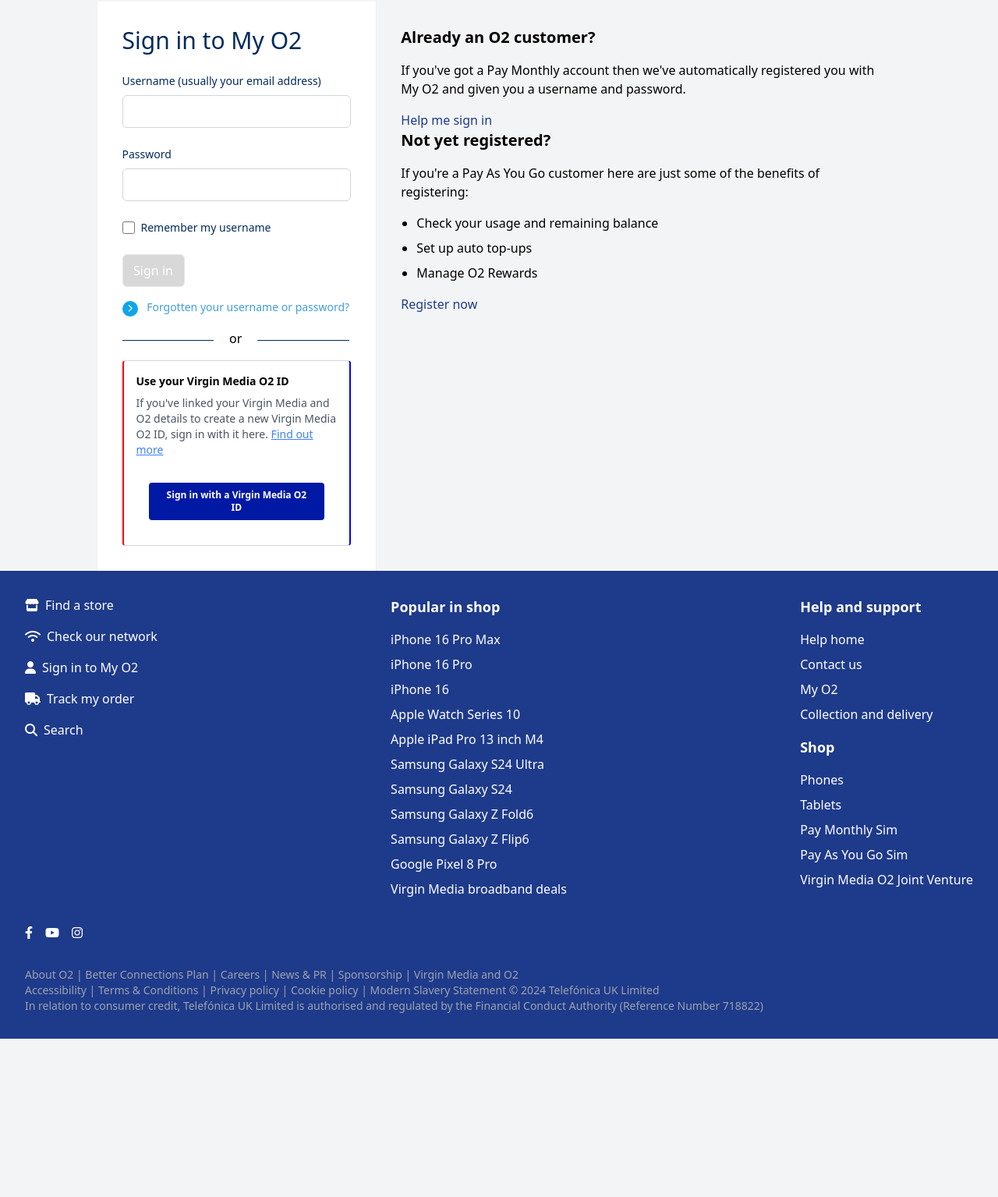
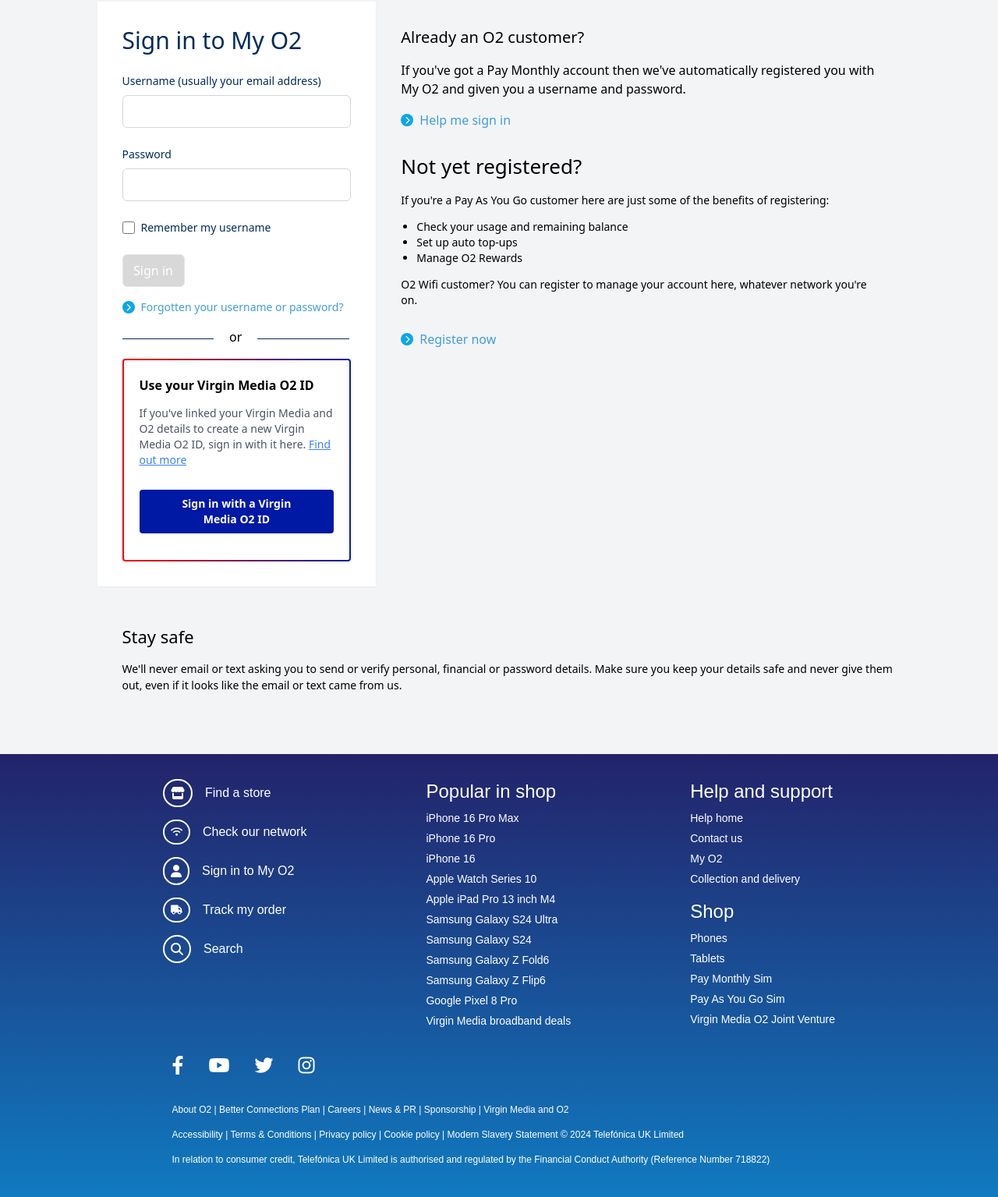
Before and after one commit to Moiz-stack/signup-signin-project, a website: page signin.html in a window 1280 px wide. Shown: the part 269-1804 px from the top of the page at 78% size. Before the commit the page ends 1601 px from the top, so only its background shows below. Drawn offline with nearby package versions, Linux system fonts and the light colour scheme.

Commit message:
complete

```diff
--- a/index.css
+++ b/index.css
@@ -2,10 +2,26 @@
 @tailwind components;
 @tailwind utilities;
 
-.gjk{
+.sign-in-div-img{
+    background: url(https://static.o2.co.uk/mymobile/img/default/page_header_bg.png) right top no-repeat;
+    background-size: 100% 100%;
+}
 
-    background: url(https://static.o2.co.uk/mymobile/img/default/page_header_bg.png) right top no-repeat;
-        background-size: 100% 100%;
+.custom-border{
+    border: 2px solid transparent;
+    background: linear-gradient(to right, #fff, #fff), linear-gradient(to right, #f70000, #081eab);
+    background-clip: padding-box, border-box;
+    background-origin: padding-box, border-box;
+}
 
 
+.footer{
+
+    font-family: Frutiger55, sans-serif;
+    font-size: 16px;
+    font-size: 1rem;
+    line-height: 1em;
+    color: #fff;
+    display: block;
+    background: linear-gradient(180deg, #23236A 0, #107AC0 100%);
 }
--- a/signin.html
+++ b/signin.html
@@ -6,6 +6,7 @@
     <meta name="viewport" content="width=device-width, initial-scale=1.0">
     <title>Sign in</title>
     <link rel="stylesheet" href="https://cdnjs.cloudflare.com/ajax/libs/font-awesome/6.4.0/css/all.min.css">
+
     <script src="https://cdn.tailwindcss.com"></script>
     <link rel="stylesheet" href="index.css">
 </head>
@@ -58,7 +59,7 @@
 
     </header>
     <!-- SIGN IN DIV -->
-    <div class="gjk p-8 shadow-lg w-full mt-[0.5px] mb-6">
+    <div class="sign-in-div-img p-8 shadow-lg w-full mt-[0.5px] mb-6">
         <h1 class="text-5xl text-white mb-6 px-32">Sign in</h1>
     </div>
     <!-- Main Section -->
@@ -85,32 +86,31 @@
                 <button type="submit"
                     class="w-[80px] bg-[#D8D8D8] text-white py-2 mt-6 rounded-md border hover:bg-[#F8F8F8] transition">Sign
                     in</button>
-                <a href="#" class="inline-block mt-4 text-[#419eda] text-sm  hover:underline">
-                    <span class="bg-sky-500 rounded-full p-1 text-white inline-block w-5 h-5 mr-2">
-                        <span class="flex justify-center items-center">
+                <a href="#" class="inline-flex items-center mt-4 text-[#419eda] text-sm hover:underline">
+                    <span class="bg-sky-500 rounded-full p-1 text-white w-4 h-4 flex justify-center items-center mr-2">
                         <i class="fa-solid fa-chevron-right text-[10px]"></i>
-                        </span>
                     </span>
                     Forgotten your username or password?
                 </a>
 
+
                 <div class="flex mt-4 mb-4">
 
-                    <hr class="border-[#032B5A] h-px w-[40%] mt-3.5"/>
+                    <hr class="border-[#032B5A] h-px w-[40%] mt-3.5" />
                     <span class="text-black px-5">or</span>
-                    <hr class="border-[#032B5A] h-px w-[40%] mt-3.5"/>
+                    <hr class="border-[#032B5A] h-px w-[40%] mt-3.5" />
 
                 </div>
 
-                <div class="bg-white border border-gray-300 rounded p-4 mt-4" style="border-left: 2px solid red; border-right: 2px solid blue;">
-                    <h3 class="text-sm font-bold mb-2">Use your Virgin Media O2 ID</h3>
-                    <p class="text-gray-600 text-sm mb-4">
+                <div class="bg-white  rounded p-5 mt-4 custom-border ">
+                    <h3 class="text-[16px] font-bold">Use your Virgin Media O2 ID</h3>
+                    <p class="text-gray-600 text-sm pt-3.5 pb-3.5">
                         If you've linked your Virgin Media and O2 details to create a new Virgin Media O2
                         ID, sign in with it here.
-                        <a href="#" class="underline text-blue-500">Find out more</a>
+                        <a href="#" class="underline text-blue-500 text-sm">Find out more</a>
                     </p>
                     <button
-                        class="m-4 text-xs bg-[#0019a5] text-white font-bold py-2 px-4 rounded focus:outline-none focus:shadow-outline">
+                        class="mt-3.5 mb-3.5 text-sm bg-[#0019a5] text-white font-bold py-2 px-8 rounded focus:outline-none focus:shadow-outline">
                         Sign in with a Virgin Media O2 ID
                     </button>
                 </div>
@@ -119,54 +119,78 @@
 
         <!-- Side Information Section -->
         <div class="p-8">
-            <div class="">
-                <h2 class="text-xl font-semibold">Already an O2 customer?</h2>
+            <div class="mb-7">
+                <h2 class="text-xl">Already an O2 customer?</h2>
                 <p class="mt-4">If you've got a Pay Monthly account then we've automatically registered you with My O2
                     and given you a username and password.</p>
-                <a href="#" class="text-blue-900 mt-4 inline-block">Help me sign in</a>
+                <a href="#" class="text-[#419eda] mt-4 flex items-center hover:underline">
+                    <span class="bg-sky-500 rounded-full p-1 text-white w-4 h-4 flex justify-center items-center">
+                        <i class="fa-solid fa-chevron-right text-[10px]"></i>
+                    </span>
+                    <span class="ml-2">Help me sign in</span>
+                </a>
+
             </div>
             <div class="">
-                <h2 class="text-xl font-semibold">Not yet registered?</h2>
-                <p class="mt-4">If you're a Pay As You Go customer here are just some of the benefits of registering:
+                <h2 class="text-[26px] ">Not yet registered?</h2>
+                <p class="pt-3.5 pb-3.5 text-sm">If you're a Pay As You Go customer here are just some of the benefits
+                    of registering:
                 </p>
-                <ul class="list-disc pl-5 mt-4 space-y-2">
+                <ul class="list-disc pl-5 text-sm">
                     <li>Check your usage and remaining balance</li>
                     <li>Set up auto top-ups</li>
                     <li>Manage O2 Rewards</li>
                 </ul>
-                <a href="#" class="text-blue-900 mt-4 inline-block">Register now</a>
+                <p class="pt-3.5 pb-3.5 text-sm">O2 Wifi customer? You can register to manage your account here,
+                    whatever network you're on.</p>
+                <a href="#" class="text-[#419eda] pt-3.5 pb-3.5 flex items-center hover:underline">
+                    <span class="bg-sky-500 rounded-full p-1 text-white  w-4 h-4 flex justify-center items-center">
+                        <i class="fa-solid fa-chevron-right text-[10px]"></i>
+                    </span>
+                    <span class="ml-2">Register now</span>
+                </a>
+
             </div>
         </div>
     </section>
 
-<footer>
-    <div class="bg-blue-900 text-white p-8">
-        <div class="flex flex-col md:flex-row justify-between space-y-8 md:space-y-0">
+    <!-- Stay Safe Div -->
+    <div class="mt-4 pl-8 pt-8 mb-16 ml-[124.500px] mr-[124.500px]">
+        <h3 class="text-[22px] font-light">Stay safe</h3>
+        <p class="text-[14px] pb-3.5 pt-3.5">We'll never email or text asking you to send or verify personal, financial
+            or password details. Make sure you keep your details safe and never give them out, even if it looks like the
+            email or text came from us.</p>
+    </div>
+    <!-- Footer -->
+    <footer class="footer">
+        <div class="pl-2 pr-2 pt-8 pb-6 ml-[124.500px] mr-[124.500px] ">
+            <div class="flex flex-col md:flex-row  justify-around space-y-8 md:space-y-0">
                 <div class="space-y-4">
-            <div class="flex items-center space-x-2">
-              <i class="fas fa-store"></i>
+                    <div class="flex items-center space-x-4 ">
+                        <i class="fas fa-store border-2 border-white rounded-full p-2"></i>
                         <a href="#" class="hover:underline">Find a store</a>
                     </div>
-            <div class="flex items-center space-x-2">
-              <i class="fas fa-wifi"></i>
+                    <div class="flex items-center space-x-4 ">
+                        <i class="fas fa-wifi border-2 border-white rounded-full text-[12px] p-2"></i>
                         <a href="#" class="hover:underline">Check our network</a>
                     </div>
-            <div class="flex items-center space-x-2">
-              <i class="fas fa-user"></i>
+                    <div class="flex items-center space-x-4 ">
+                        <i class="fas fa-user border-2 border-white rounded-full p-2"></i>
                         <a href="#" class="hover:underline">Sign in to My O2</a>
                     </div>
-            <div class="flex items-center space-x-2">
-              <i class="fas fa-truck"></i>
+                    <div class="flex items-center space-x-4 ">
+                        <i class="fas fa-truck border-2 border-white rounded-full p-2 text-[12px] "></i>
                         <a href="#" class="hover:underline">Track my order</a>
                     </div>
-            <div class="flex items-center space-x-2">
-              <i class="fas fa-search"></i>
+                    <div class="flex items-center space-x-4 ">
+                        <i class="fas fa-search border-2 border-white rounded-full p-2"></i>
                         <a href="#" class="hover:underline">Search</a>
                     </div>
                 </div>
+
                 <div>
-            <h2 class="text-lg font-bold mb-4">Popular in shop</h2>
-            <ul class="space-y-2">
+                    <h2 class="text-2xl  mb-2">Popular in shop</h2>
+                    <ul class="space-y-1.5 text-sm">
                         <li>iPhone 16 Pro Max</li>
                         <li>iPhone 16 Pro</li>
                         <li>iPhone 16</li>
@@ -181,15 +205,15 @@
                     </ul>
                 </div>
                 <div>
-            <h2 class="text-lg font-bold mb-4">Help and support</h2>
-            <ul class="space-y-2">
+                    <h2 class="text-2xl  mb-2">Help and support</h2>
+                    <ul class="space-y-1.5 text-sm">
                         <li>Help home</li>
                         <li>Contact us</li>
                         <li>My O2</li>
                         <li>Collection and delivery</li>
                     </ul>
-            <h2 class="text-lg font-bold mt-4 mb-4">Shop</h2>
-            <ul class="space-y-2">
+                    <h2 class="text-2xl  mt-4 mb-2">Shop</h2>
+                    <ul class="space-y-1.5 text-sm">
                         <li>Phones</li>
                         <li>Tablets</li>
                         <li>Pay Monthly Sim</li>
@@ -198,21 +222,27 @@
                     </ul>
                 </div>
             </div>
-        <div class="mt-8 flex items-center space-x-4">
+            <div class="flex flex-col ml-20">
+                <div class="mt-8 flex items-center space-x-8 pl-2 text-2xl">
                     <a href="#"><i class="fab fa-facebook-f"></i></a>
                     <a href="#"><i class="fab fa-youtube"></i></a>
+                    <a href="#"><i class="fab fa-twitter"></i></a>
                     <a href="#"><i class="fab fa-instagram"></i></a>
                 </div>
-        <div class="mt-8 text-sm text-gray-400">
-          <p>
+                <div class="mt-8 text-xs text-gray-400">
+                    <p class="pl-2 pb-4 text-white">
                         About O2 | Better Connections Plan | Careers | News & PR | Sponsorship | Virgin Media and O2
                     </p>
-          <p>
-            Accessibility | Terms & Conditions | Privacy policy | Cookie policy | Modern Slavery Statement © 2024 Telefónica UK Limited
+                    <p class="pl-2 pb-4 text-white">
+                        Accessibility | Terms & Conditions | Privacy policy | Cookie policy | Modern Slavery Statement ©
+                        2024 Telefónica UK Limited
                     </p>
-          <p>
-            In relation to consumer credit, Telefónica UK Limited is authorised and regulated by the Financial Conduct Authority (Reference Number 718822)
+                    <p class="pl-2 pb-4 text-white">
+                        In relation to consumer credit, Telefónica UK Limited is authorised and regulated by the
+                        Financial
+                        Conduct Authority (Reference Number 718822)
                     </p>
+                </div>
             </div>
         </div>
     </footer>
```
Also changed, not shown: Images/footer-gradient-mobile.png (added), Images/o2-flurry-bubbles.png (added). Lines whose indentation alone changed are shown as unchanged.
